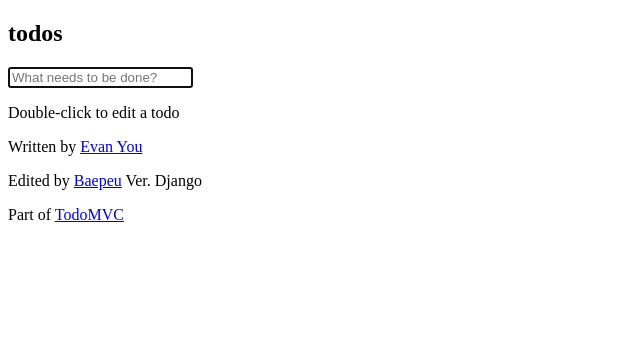
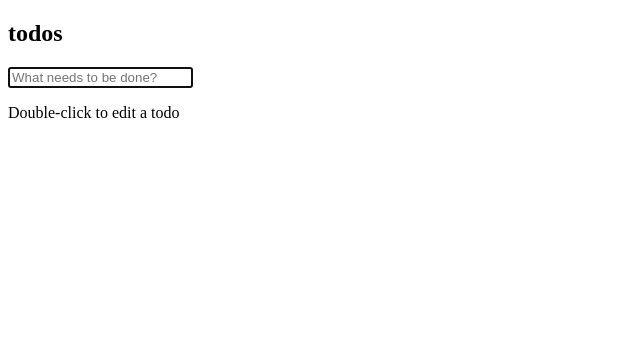
Before and after one commit to dhdiagram4011/vuejs, a Django app: page / in a window 1280 px wide. Shown: the top 348 px of the page, without its empty margins (0-640 px from the left). Run offline with Django 3.2, Linux system fonts and the light colour scheme; data that the repository does not hold is empty; some libraries are stand-ins or nearby versions.

Commit message:
requirements.txt add

```diff
--- a/templates/base.html
+++ b/templates/base.html
@@ -25,9 +25,6 @@
 </section>
 <footer class="info">
   <p>Double-click to edit a todo</p>
-  <p>Written by <a href="http://evanyou.me">Evan You</a></p>
-  <p>Edited by <a href="https://github.com/baepeu">Baepeu</a> Ver. Django</p>
-  <p>Part of <a href="http://todomvc.com">TodoMVC</a></p>
 </footer>
 
 {% block extra_script_footer %}
```
Also changed, not shown: requirements.txt (added, +175 -0 lines).
